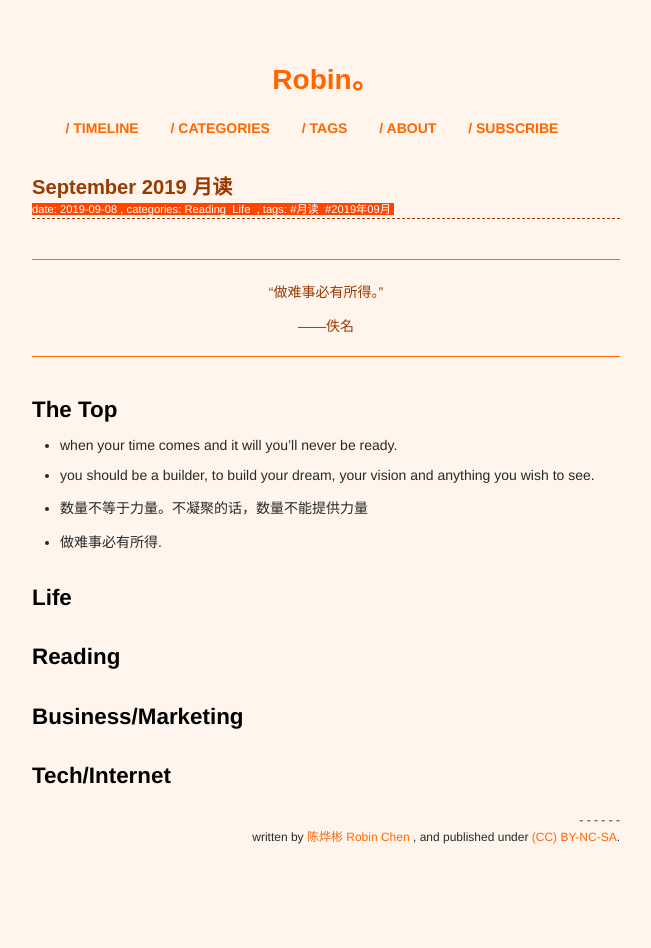
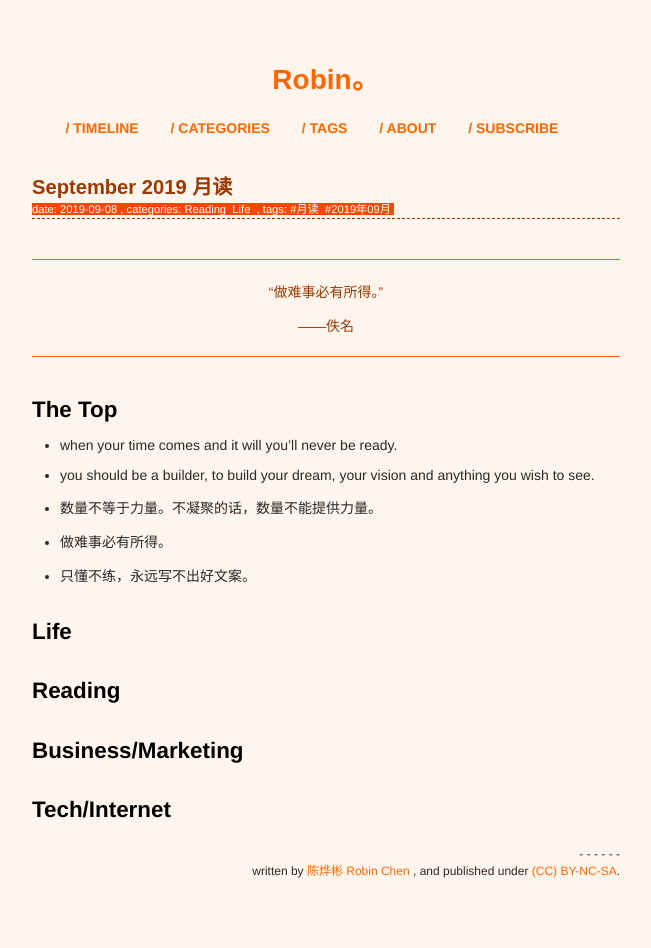
Before and after one commit to xianyuxmu/xianyuxmu.github.io, a Jekyll site: the page built from _posts/2019-09-08-monthly-reading.md, in a window 1280 px wide. Shown: the whole page, without its empty margins (314-965 px from the left). Built offline with Jekyll 4.4.1, drawn with Linux system fonts in a browser that asks for light colours; comment, search, counter and statistics services are not loaded; before the commit the page ends 914 px from its top, so only the background shows below that.

Commit message:
只懂不练，永远写不出好文案。

```diff
--- a/_posts/2019-09-08-monthly-reading.md
+++ b/_posts/2019-09-08-monthly-reading.md
@@ -20,8 +20,9 @@ tags:
 
 - when your time comes and it will you'll never be ready.
 - you should be a builder, to build your dream, your vision and anything you wish to see.
-- 数量不等于力量。不凝聚的话，数量不能提供力量
-- 做难事必有所得.
+- 数量不等于力量。不凝聚的话，数量不能提供力量。
+- 做难事必有所得。
+- 只懂不练，永远写不出好文案。
 
 
 ## Life
```
